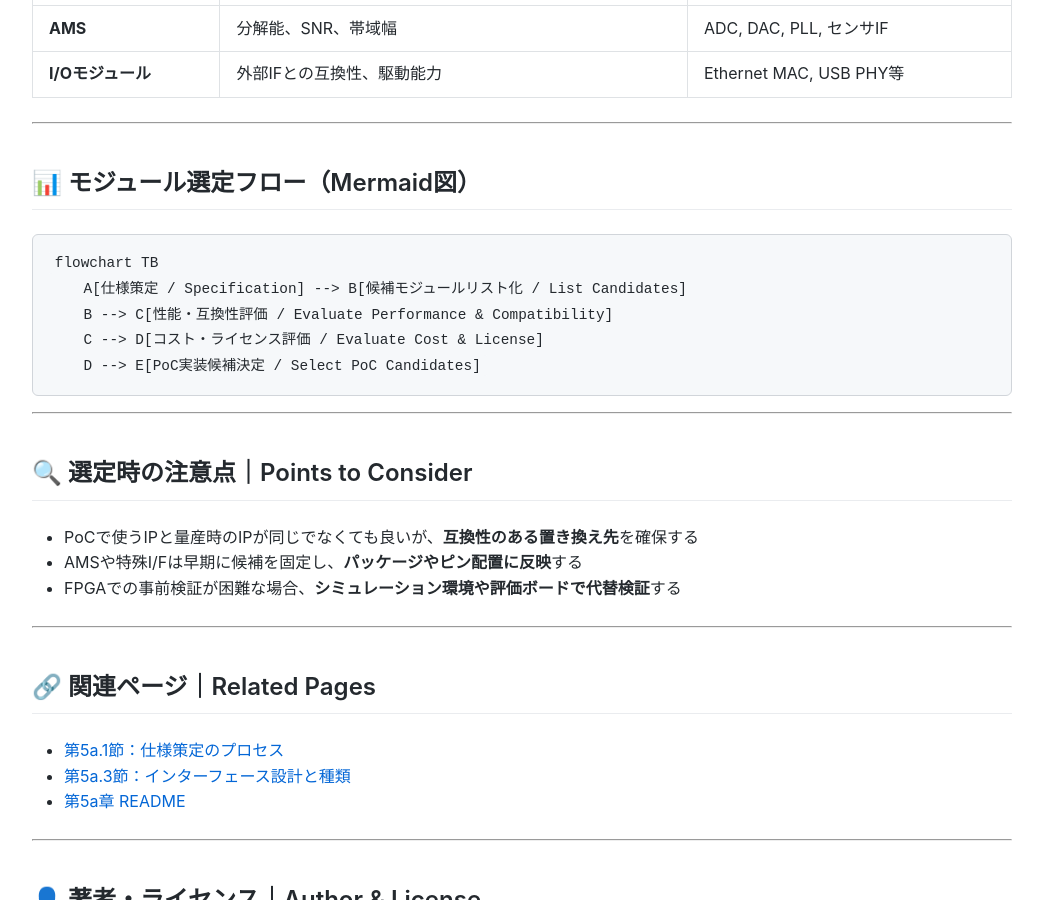
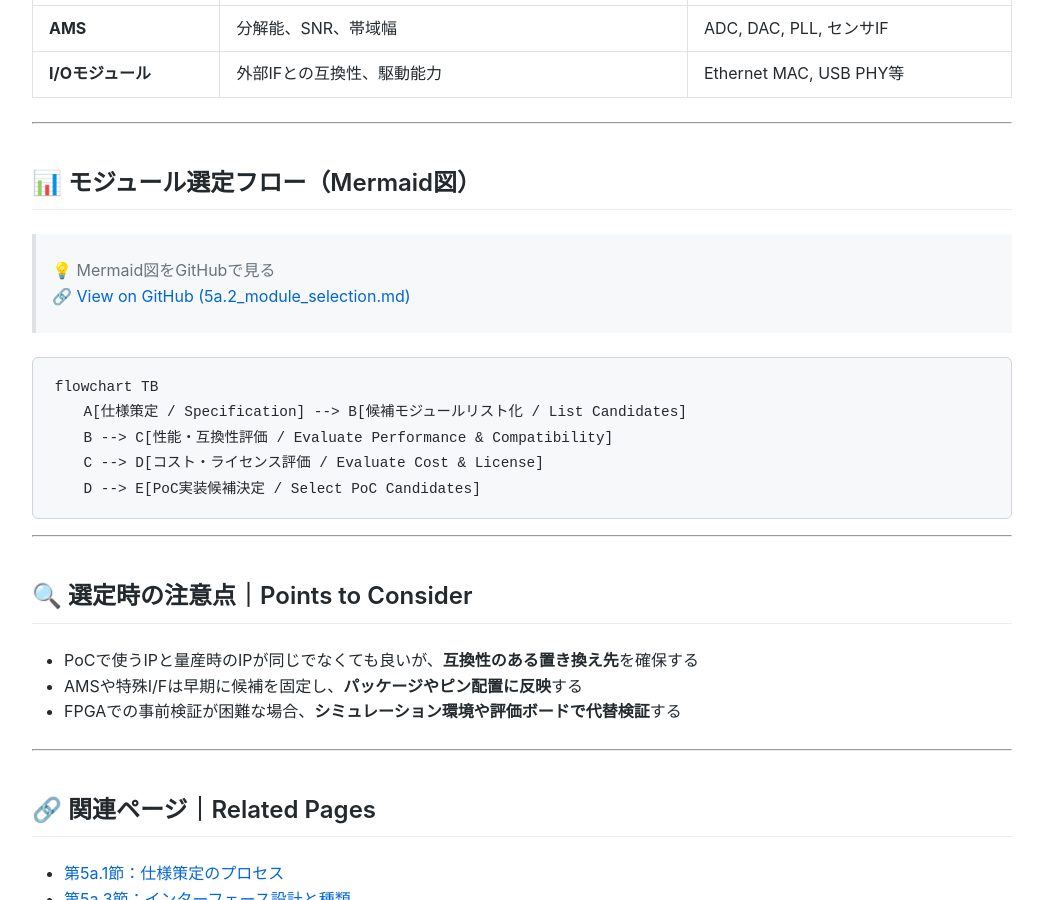
Before and after one commit to Samizo-AITL/Edusemi-v4x, a Jekyll site: the page built from chapter5a_spec_module_if/5a.2_module_selection.md, in a window 1280 px wide and 900 px high, scrolled down 1426 px. Shown: the whole window, without its empty margins (118-1161 px from the left). Built offline with Jekyll 4.4.1, drawn with Linux system fonts in a browser that asks for light colours.

Commit message:
Update 5a.2_module_selection.md

````diff
--- a/chapter5a_spec_module_if/5a.2_module_selection.md
+++ b/chapter5a_spec_module_if/5a.2_module_selection.md
@@ -49,6 +49,9 @@
 
 ## 📊 モジュール選定フロー（Mermaid図）
 
+> 💡 Mermaid図をGitHubで見る
+> [🔗 View on GitHub (5a.2_module_selection.md)](https://github.com/Samizo-AITL/Edusemi-v4x/blob/main/chapter5a_spec_module_if/5a.2_module_selection.md)
+
 ```mermaid
 flowchart TB
     A[仕様策定 / Specification] --> B[候補モジュールリスト化 / List Candidates]
````
